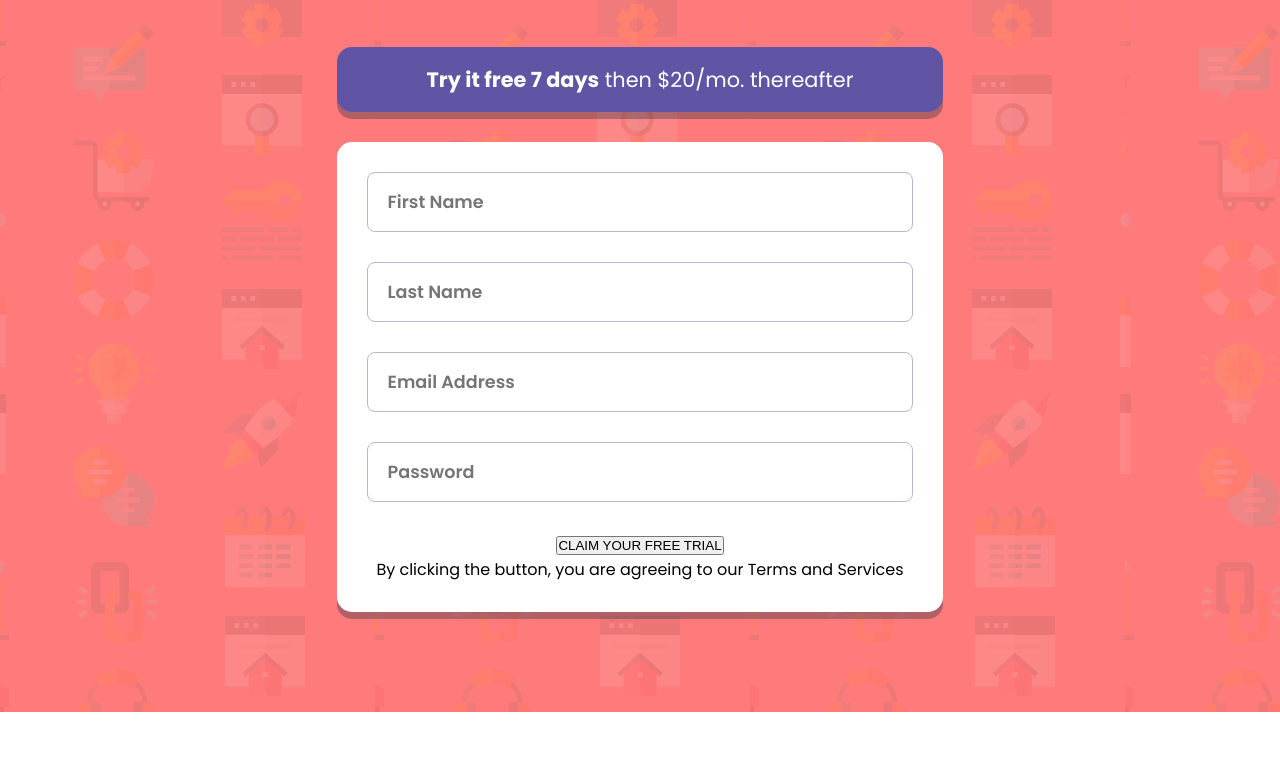
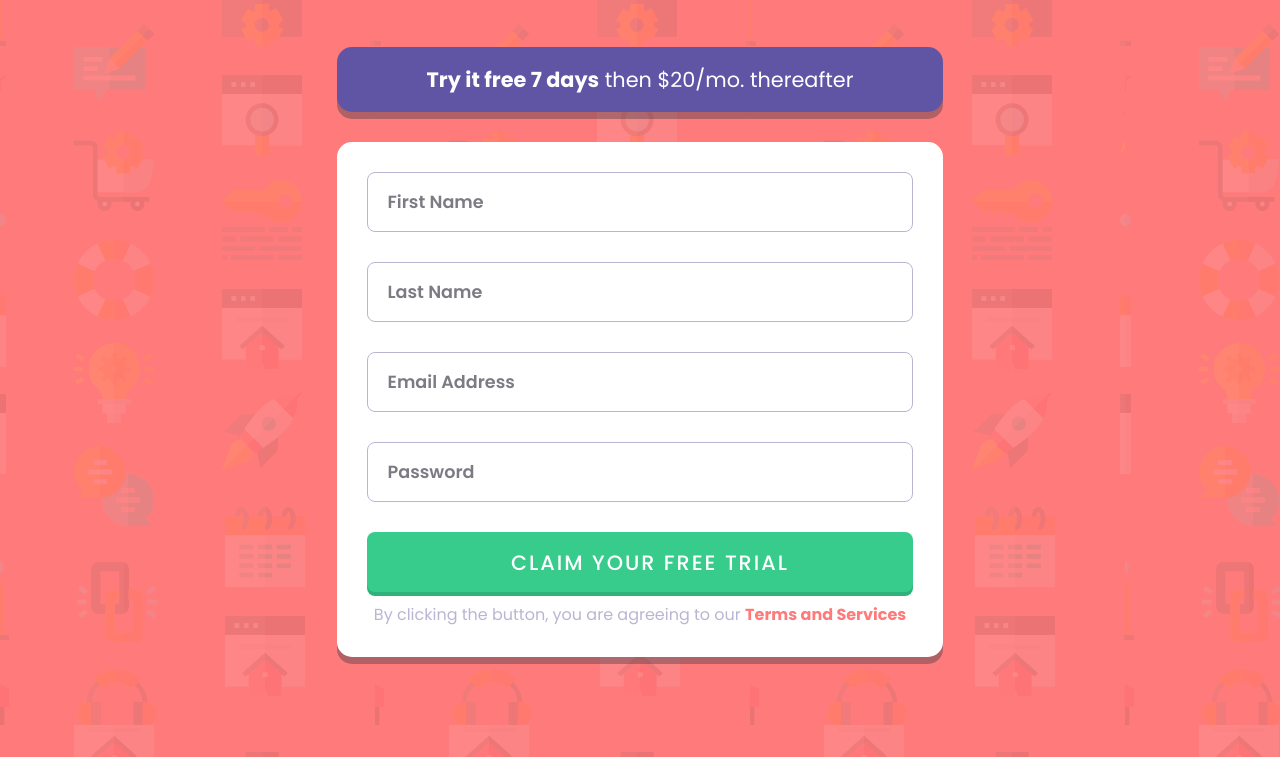
Before and after one commit to marcoshgss/formulario-de-inscricao, a plain HTML site: page index.html in a window 1280 px wide. Shown: the part 275-1032 px from the top of the page. Before the commit the page ends 987 px from the top, so only its background shows below. Drawn offline with Linux system fonts and the light colour scheme.

Commit message:
CSS do formulário concluído

```diff
--- a/assets/styles/style.css
+++ b/assets/styles/style.css
@@ -93,7 +93,7 @@ html {
     display: none;
 }
 
-.right-coluna input {
+.right-coluna input, .right-coluna button[type = submit] {
     width: 100%;
     height: 60px;
     margin-bottom: 5px;
@@ -106,3 +106,56 @@ html {
     font-size: 1.1rem;
     font-weight: 600;
 }
+
+.right-coluna input:focus {
+    border: 1.5px hsl(249, 10%, 26%);
+}
+
+.right-coluna input::placeholder {
+    color: hsl(249, 10%, 26%, 0.678);
+    font-size: 1.1rem;
+    font-weight: 600;
+    font-family: 'Poppins';
+}
+
+.right-coluna button[type = submit] {
+    border: none;
+    cursor: pointer;
+    background-color: hsl(154, 59%, 51%);
+    box-shadow: 0px 4px hsl(154, 59%, 44%);
+    color: white;
+    font-weight: 500;
+    font-size: 1.3rem;
+    text-transform: uppercase;
+    letter-spacing: 2px;
+    margin-bottom: 0px;
+}
+
+.right-coluna button[type = submit]:hover {
+    background-color: hsl(154, 80%, 63%);
+}
+
+.right-coluna .form-footer {
+    margin-top: 10px;
+    color:  hsl(246, 25%, 77%);
+}
+
+.right-coluna .form-footer span {
+    color: hsl(0, 100%, 74%);
+    font-weight: 700;
+}
+
+.error-icon {
+
+    position: absolute;
+    top: 28%;
+    right: 20px;
+}
+
+.error-text {
+    text-align: right;
+    font-size: .8rem;
+    font-style: italic;
+    color: hsl(0, 100%, 74%);
+    font-weight: 500;
+}
```
